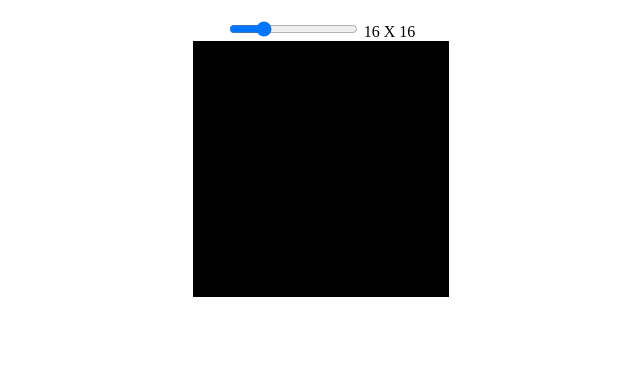
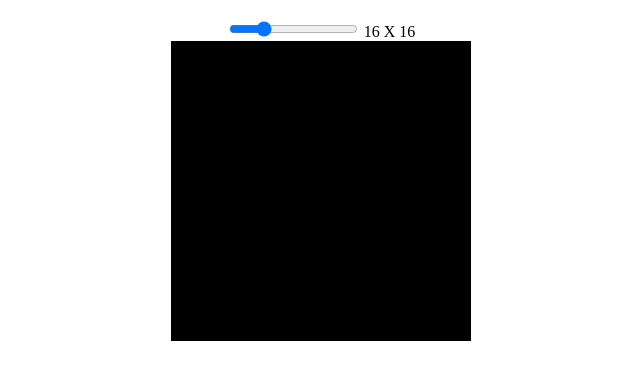
Before and after one commit to Petrelis-Efstratios/etch-a-sketch, a plain HTML site: page index.html in a window 1280 px wide. Shown: the part 61-440 px from the top of the page, without its empty margins (319-959 px from the left). Drawn offline with Linux system fonts and the light colour scheme.

Commit message:
Made the #main have a static width and  height

```diff
--- a/script.js
+++ b/script.js
@@ -1,6 +1,7 @@
 let range = document.querySelector("input");
 let main = document.querySelector("#main");
 let p = document.querySelector("p");
+let size = main.clientWidth / range.value;
 for(let i = 0; i < range.value ** 2; i++) {
 const div = document.createElement("div");
 main.appendChild(div);
@@ -8,11 +9,14 @@ main.appendChild(div);
 let divs = document.querySelectorAll("#main > div");
 p.textContent = `${range.value} X ${range.value}`;
 divs.forEach((div) => {
+    div.setAttribute("style", `width: ${size}px; height: ${size}px;`);
     div.addEventListener("mouseover", () => {
     div.style.background = "blue"
     })
 });
 range.addEventListener("input", function() {
+    p.textContent = `${range.value} X ${range.value}`;
+    size = main.clientWidth / range.value;
     while (main.lastElementChild) {
         main.removeChild(main.lastElementChild);
     }
@@ -22,11 +26,11 @@ range.addEventListener("input", function() {
         }
         divs = document.querySelectorAll("#main > div");
         divs.forEach((div) => {
+            div.setAttribute("style", `width: ${size}px; height: ${size}px;`);
             div.addEventListener("mouseover", () => {
             div.style.background = "blue"
             })
             });
         main.setAttribute("style", `grid-template-columns: repeat(${range.value}, 0fr)`);
-            p.textContent = `${range.value} X ${range.value}`;
     }
 );
--- a/styles.css
+++ b/styles.css
@@ -11,15 +11,16 @@ body {
     height: 100%;
 }
 #main > div {
-    width: 1em;
-    height: 1em;
     background-color: black;
     border: none;
     margin: 0;
     padding: 0;
     gap: 0;
+    box-sizing: border-box;
 }
 #main {
+    width: 300px;
+    height: 300px;
     display: grid;
     grid-template-columns: repeat(16, 0fr);
     grid-gap: 0;
```
Lines whose indentation alone changed are shown as unchanged.
